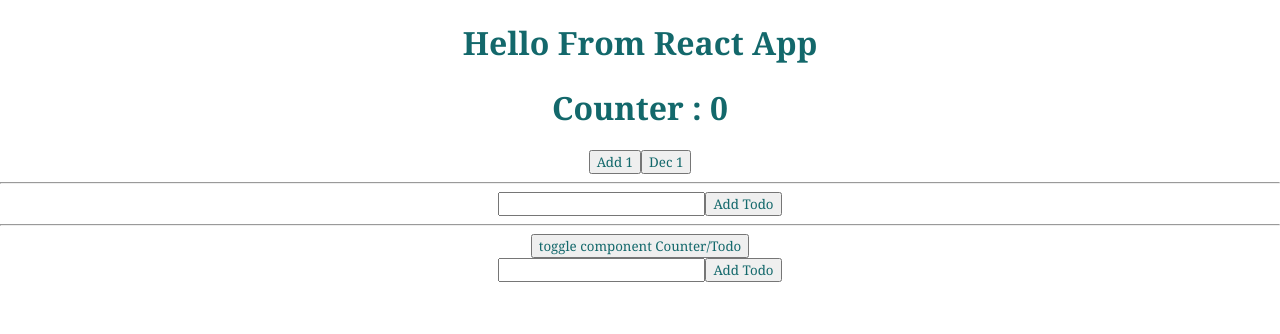
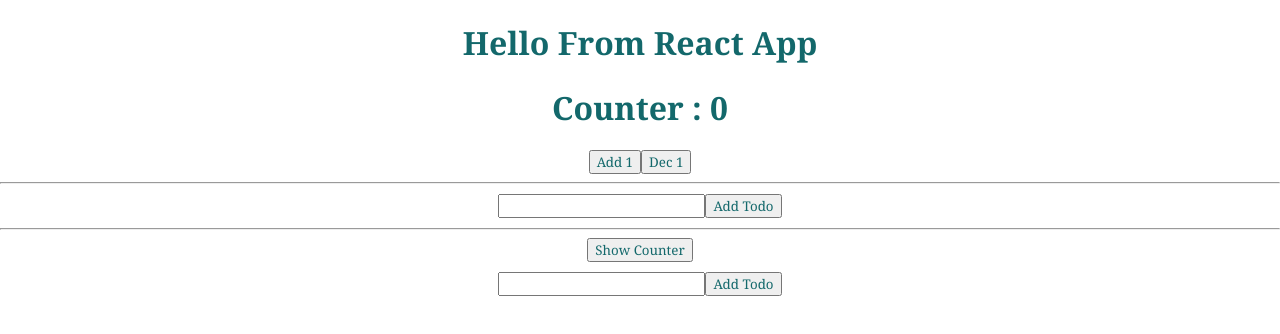
Before and after one commit to amareshcoding/React-revisit, a React (Create React App) app in the folder react-intro/: page / in a window 1280 px wide. Shown: the top 334 px of the page. Built offline with nearby package versions, Linux system fonts and the light colour scheme.

Commit message:
toggle component

```diff
--- a/react-intro/src/App.js
+++ b/react-intro/src/App.js
@@ -38,7 +38,7 @@
       <Todo/>
       <hr/>
       <div>
-        <button onClick={()=>setToggle(!toggle)}>toggle component Counter/Todo</button>
+        <button onClick={()=>setToggle(!toggle)}>{toggle? 'Show Todo' : 'Show Counter'}</button>
         {toggle ? <Counter/> : <Todo/>}
       </div>
     </div>
--- a/react-intro/src/components/todo/Todo.jsx
+++ b/react-intro/src/components/todo/Todo.jsx
@@ -17,6 +17,7 @@
   //     });
   //     setTodo(todo);
   //   };
+
   const deleteHandle = (todoid) => {
     const afterDelete = todo.filter((e) => {
       return e.id !== todoid;
@@ -36,7 +37,7 @@
   };
 
   return (
-    <div>
+    <div style={{margin:10}}>
       <input
         type="text"
         onChange={(e) => setNewtodo(e.target.value)}
@@ -45,6 +46,7 @@
       <button
         onClick={() => {
           // addTodo();
+          if (newtodo) {
             setTodo([
               ...todo,
               {
@@ -54,6 +56,7 @@
               },
             ]);
             setNewtodo('');
+          }
         }}
       >
         Add Todo
```
Lines whose indentation alone changed are shown as unchanged.
